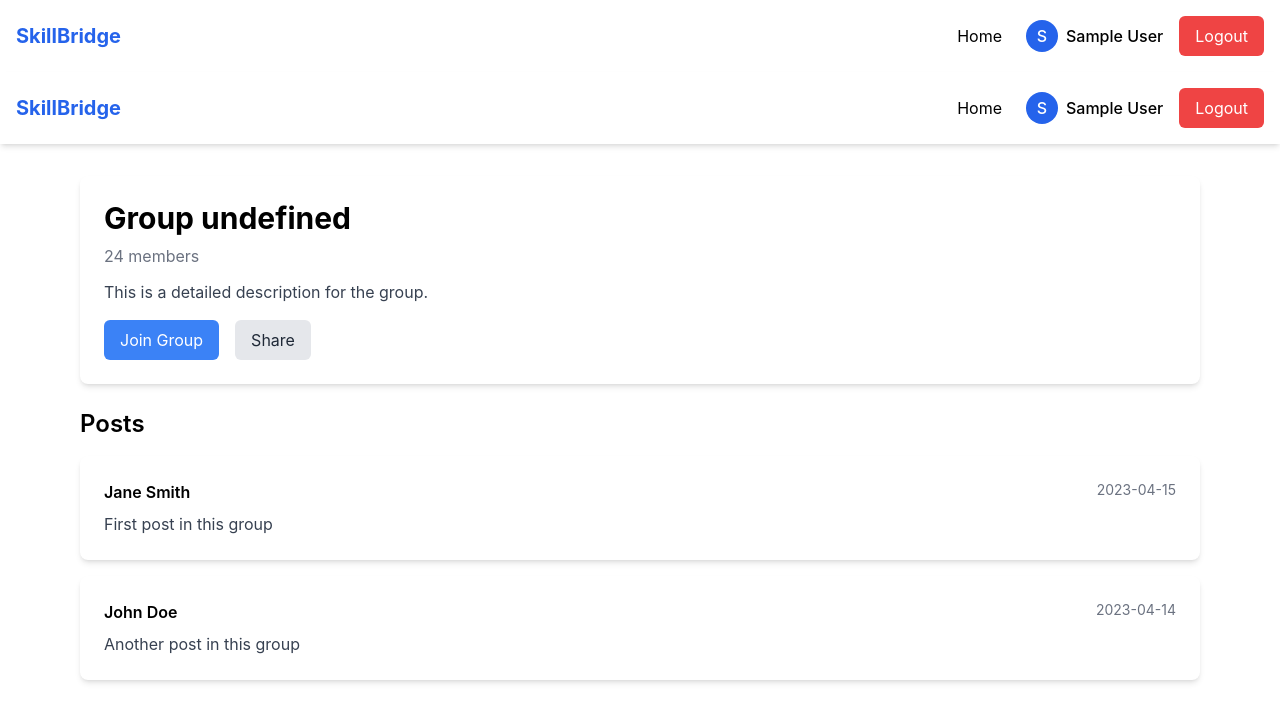
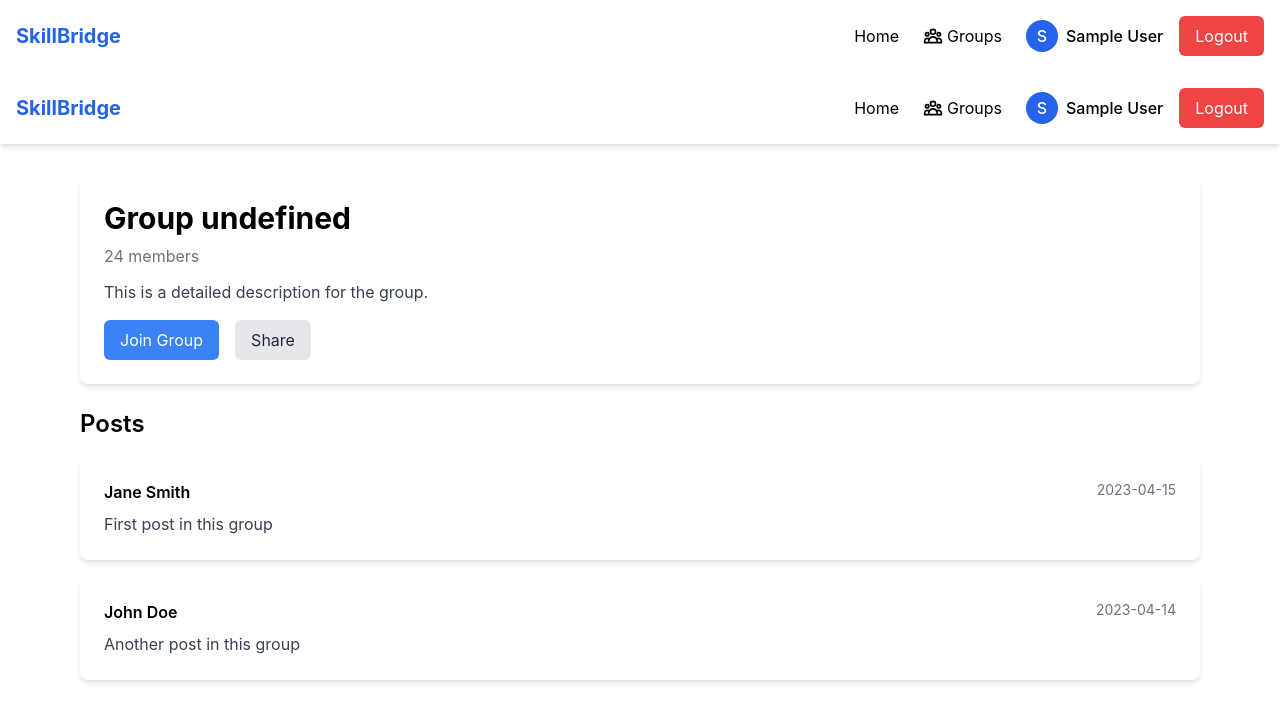
Before and after one commit to Kavishka-Rajapaksha/skill-bridge, a React (Create React App) app in the folder frontend/: page /groups/1 in a window 1280 px wide. Shown: the top 722 px of the page. Built offline with nearby package versions, Linux system fonts and the light colour scheme; sample sign-in values are in the browser's storage.

Commit message:
dashboard

```diff
--- a/frontend/src/components/Header.js
+++ b/frontend/src/components/Header.js
@@ -13,6 +13,26 @@ function Header() {
         <nav className="flex items-center space-x-6">
           {/* Navigation links that are always visible */}
           <Link to="/" className="hover:text-blue-600 transition-colors">Home</Link>
+
+          {/* Groups link for authenticated users */}
+          {isAuthenticated && (
+            <Link to="/groups" className="hover:text-blue-600 transition-colors flex items-center">
+              <svg xmlns="http://www.w3.org/2000/svg" className="h-5 w-5 mr-1" fill="none" viewBox="0 0 24 24" stroke="currentColor">
+                <path strokeLinecap="round" strokeLinejoin="round" strokeWidth={2} d="M17 20h5v-2a3 3 0 00-5.356-1.857M17 20H7m10 0v-2c0-.656-.126-1.283-.356-1.857M7 20H2v-2a3 3 0 015.356-1.857M7 20v-2c0-.656.126-1.283.356-1.857m0 0a5.002 5.002 0 019.288 0M15 7a3 3 0 11-6 0 3 3 0 016 0zm6 3a2 2 0 11-4 0 2 2 0 014 0zM7 10a2 2 0 11-4 0 2 2 0 014 0z" />
+              </svg>
+              Groups
+            </Link>
+          )}
+
+          {/* Admin Dashboard link */}
+          {isAuthenticated && user.role === "ROLE_ADMIN" && (
+            <Link to="/admin/dashboard" className="hover:text-blue-600 transition-colors flex items-center">
+              <svg xmlns="http://www.w3.org/2000/svg" className="h-5 w-5 mr-1" fill="none" viewBox="0 0 24 24" stroke="currentColor">
+                <path strokeLinecap="round" strokeLinejoin="round" strokeWidth={2} d="M3 12l2-2m0 0l7-7 7 7M5 10v10a1 1 0 001 1h3m10-11l2 2m-2-2v10a1 1 0 01-1 1h-3m-6 0a1 1 0 001-1v-4a1 1 0 011-1h2a1 1 0 011 1v4a1 1 0 001 1m-6 0h6" />
+              </svg>
+              Dashboard
+            </Link>
+          )}
 
           {isAuthenticated ? (
             <div className="flex items-center space-x-4">
```
